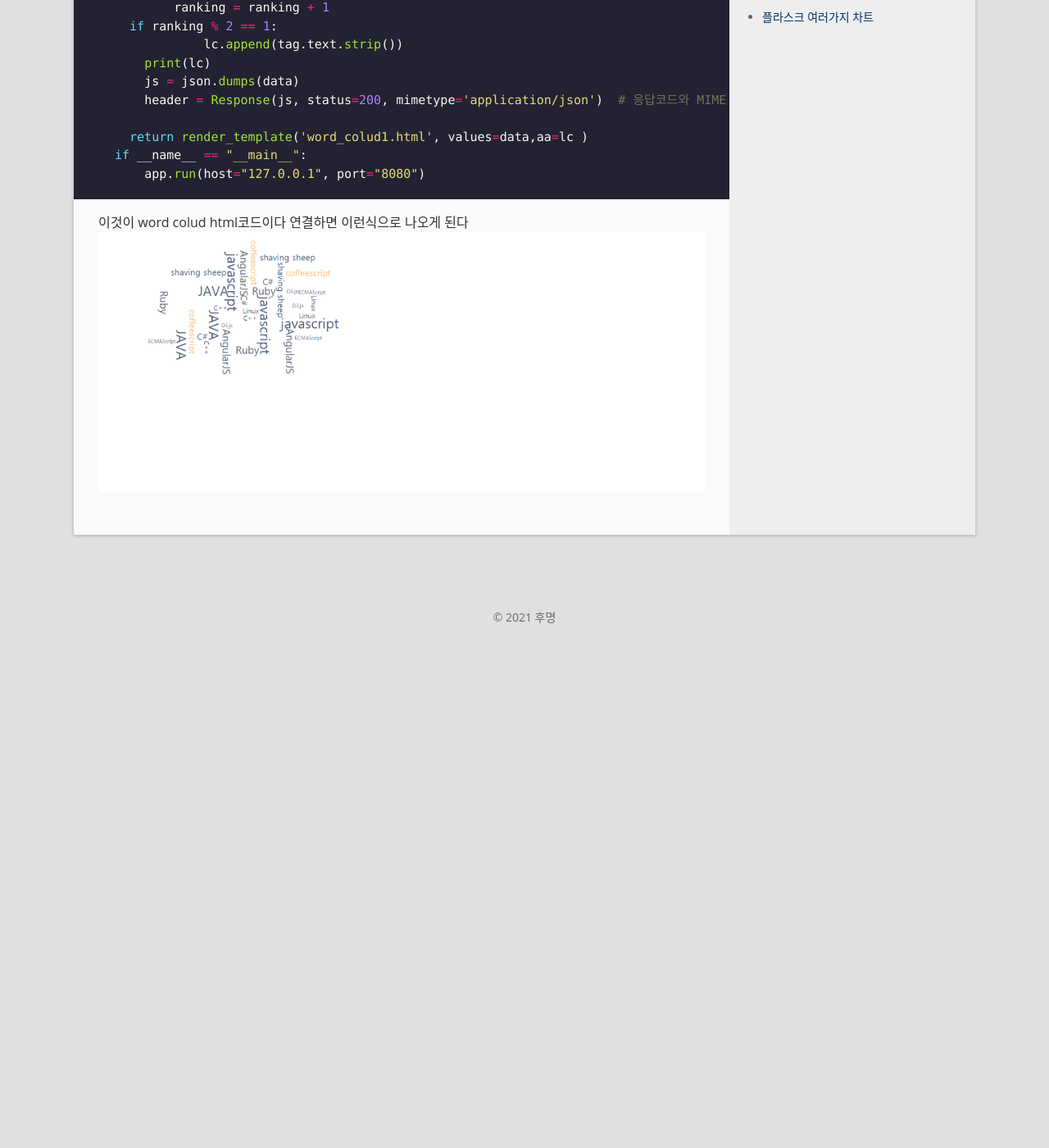
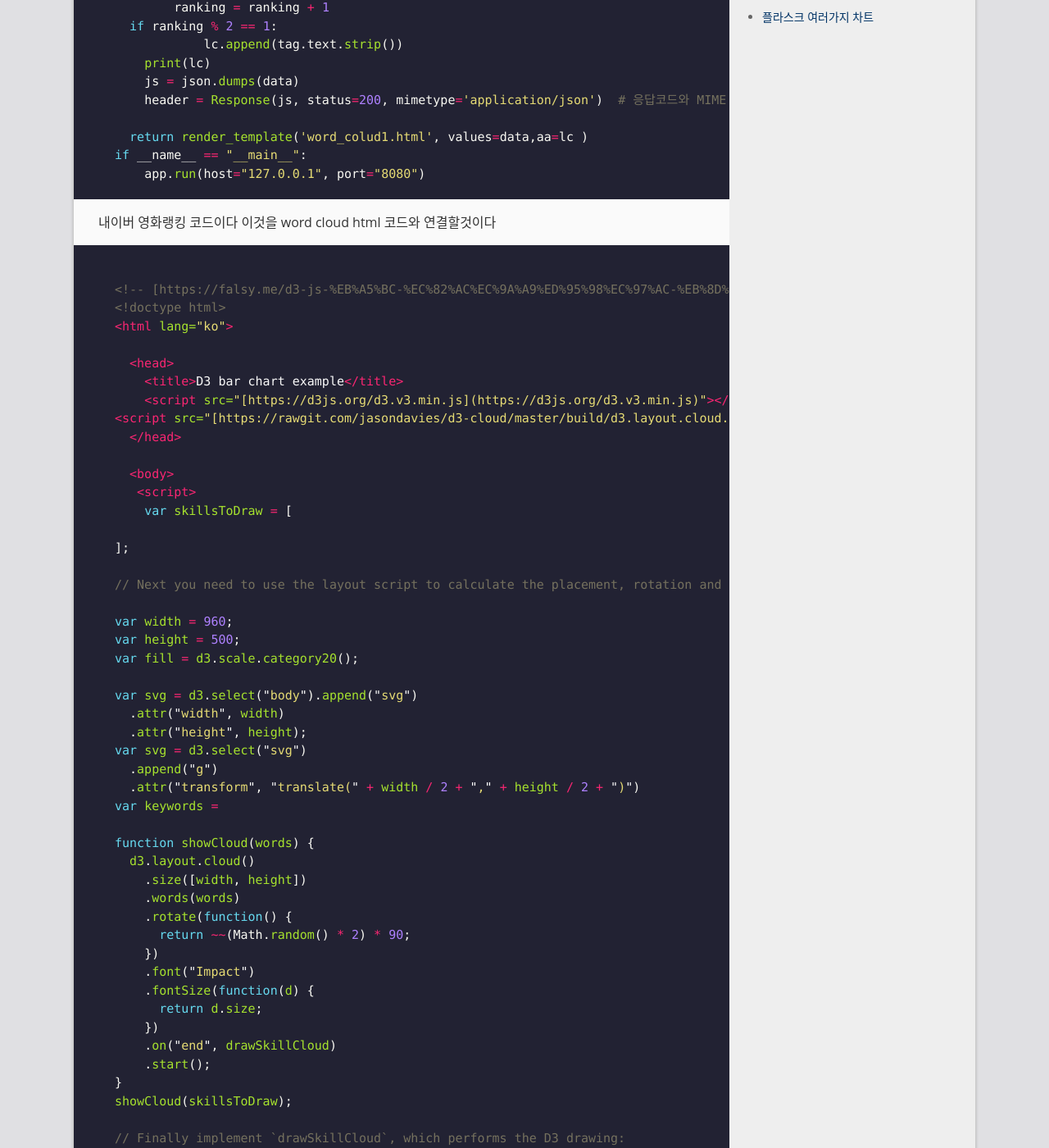
Before and after one commit to gnaud221/gnaud221.github.com, a Jekyll site: the page built from _posts/2020-05-15-flask.md, in a window 1280 px wide and 1400 px high, scrolled down 772 px. Shown: the whole window at 82% size. Built offline with Jekyll 4.4.1, drawn with Linux system fonts in a browser that asks for light colours; before the commit the page ends 1595 px from its top, so only the background shows below that; some of the changed text lies outside the part shown.

Commit message:
Update 2020-05-15-flask.md

```diff
--- a/_posts/2020-05-15-flask.md
+++ b/_posts/2020-05-15-flask.md
@@ -41,5 +41,100 @@
     app.run(host="127.0.0.1", port="8080")
 ~~~
 
-이것이 word colud html코드이다 연결하면 이런식으로 나오게 된다
+
+내이버 영화랭킹 코드이다 이것을 word cloud html 코드와 연결할것이다
+
+~~~html
+
+<!-- [https://falsy.me/d3-js-%EB%A5%BC-%EC%82%AC%EC%9A%A9%ED%95%98%EC%97%AC-%EB%8D%B0%EC%9D%B4%ED%84%B0-%EC%8B%9C%EA%B0%81%ED%99%94%ED%95%98%EA%B8%B0-3-pie-charts/](https://falsy.me/d3-js-%EB%A5%BC-%EC%82%AC%EC%9A%A9%ED%95%98%EC%97%AC-%EB%8D%B0%EC%9D%B4%ED%84%B0-%EC%8B%9C%EA%B0%81%ED%99%94%ED%95%98%EA%B8%B0-3-pie-charts/)  -->
+<!doctype html>
+<html lang="ko">
+
+  <head>
+    <title>D3 bar chart example</title>
+    <script src="[https://d3js.org/d3.v3.min.js](https://d3js.org/d3.v3.min.js)"></script>
+<script src="[https://rawgit.com/jasondavies/d3-cloud/master/build/d3.layout.cloud.js](https://rawgit.com/jasondavies/d3-cloud/master/build/d3.layout.cloud.js)" type="text/JavaScript"></script>
+  </head>
+
+  <body>
+   <script>
+    var skillsToDraw = [
+    {% for value in values %}
+    {
+    text: '{{ values[value] }}',
+    size: {{ value }}
+  },
+  {% endfor %}
+];
+
+// Next you need to use the layout script to calculate the placement, rotation and size of each word:
+
+var width = 960;
+var height = 500;
+var fill = d3.scale.category20();
+
+var svg = d3.select("body").append("svg")
+  .attr("width", width)
+  .attr("height", height);
+var svg = d3.select("svg")
+  .append("g")
+  .attr("transform", "translate(" + width / 2 + "," + height / 2 + ")")
+var keywords = {{aa | safe}}
+
+function showCloud(words) {
+  d3.layout.cloud()
+    .size([width, height])
+    .words(words)
+    .rotate(function() {
+      return ~~(Math.random() * 2) * 90;
+    })
+    .font("Impact")
+    .fontSize(function(d) {
+      return d.size;
+    })
+    .on("end", drawSkillCloud)
+    .start();
+}
+showCloud(skillsToDraw);
+
+// Finally implement `drawSkillCloud`, which performs the D3 drawing:
+
+// apply D3.js drawing API
+function drawSkillCloud(words) {
+  var cloud = svg.selectAll("text").data(words)
+  //Entering words
+  cloud.enter()
+    .append("text")
+    .style("font-family", "overwatch")
+    .style("fill", function(d) {
+      return (keywords.indexOf(d.text) > -1 ? "#0700EF" : "#FF002A");
+    })
+    .style("fill-opacity", .5)
+    .attr("text-anchor", "middle")
+    .attr('font-size', 1)
+    .text(function(d) {
+      return d.text;
+    });
+  cloud
+    .transition()
+    .duration(600)
+    .style("font-size", function(d) {
+      return d.size + "px";
+    })
+    .attr("transform", function(d) {
+      return "translate(" + [d.x, d.y] + ")rotate(" + d.rotate + ")";
+    })
+    .style("fill-opacity", 1);
+}
+
+// set the viewbox to content bounding box (zooming in on the content, effectively trimming whitespace)
+setInterval(function() {
+  showCloud(skillsToDraw);
+}, 2000)
+    </script>
+  </body>
+
+</html>
+~~~
+이것은 word cloud html 코드이다 연결하면 이런식으로 나오게 된다
 ![로고](https://gnaud221.github.io/image/word.PNG )
```
